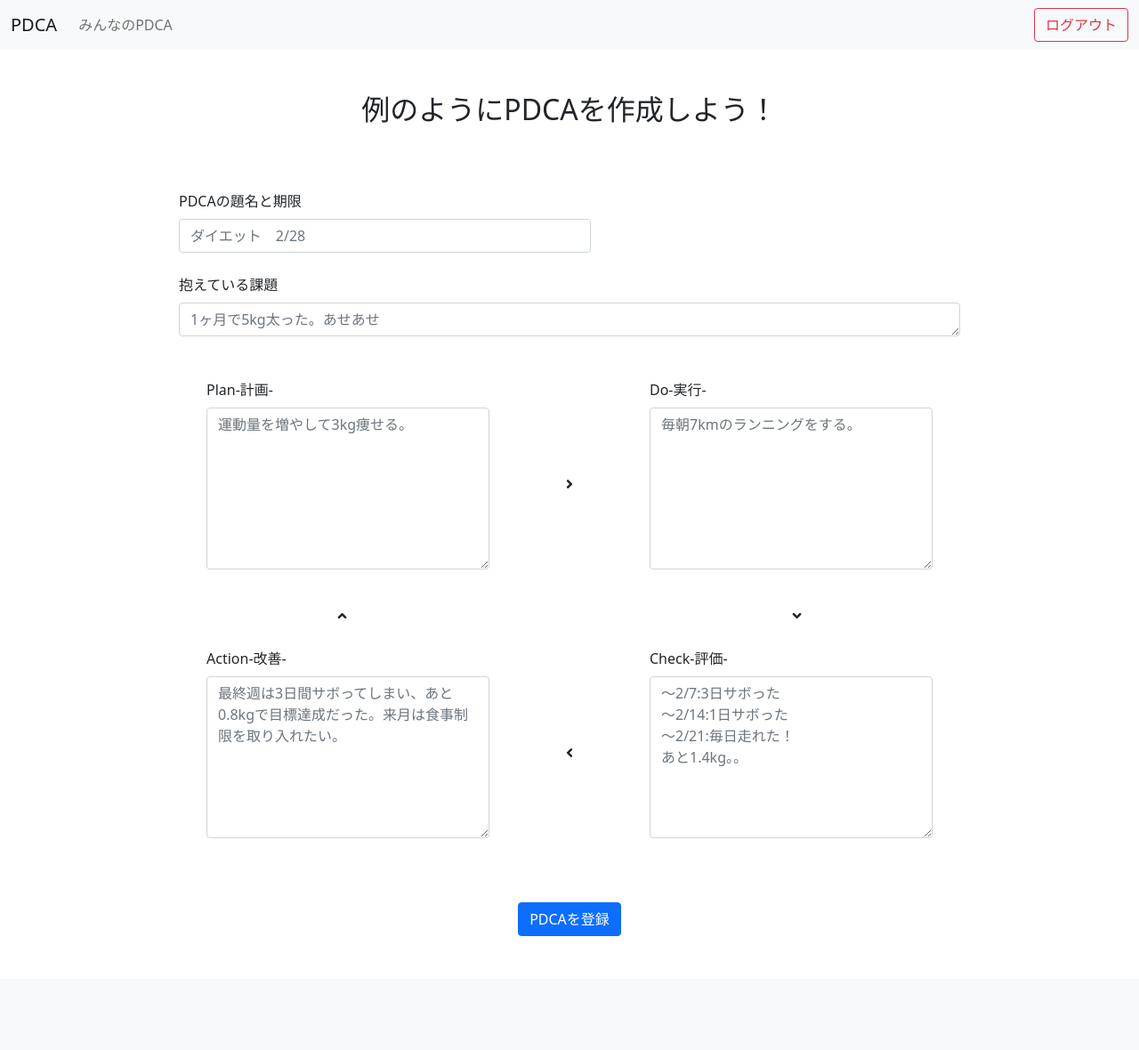
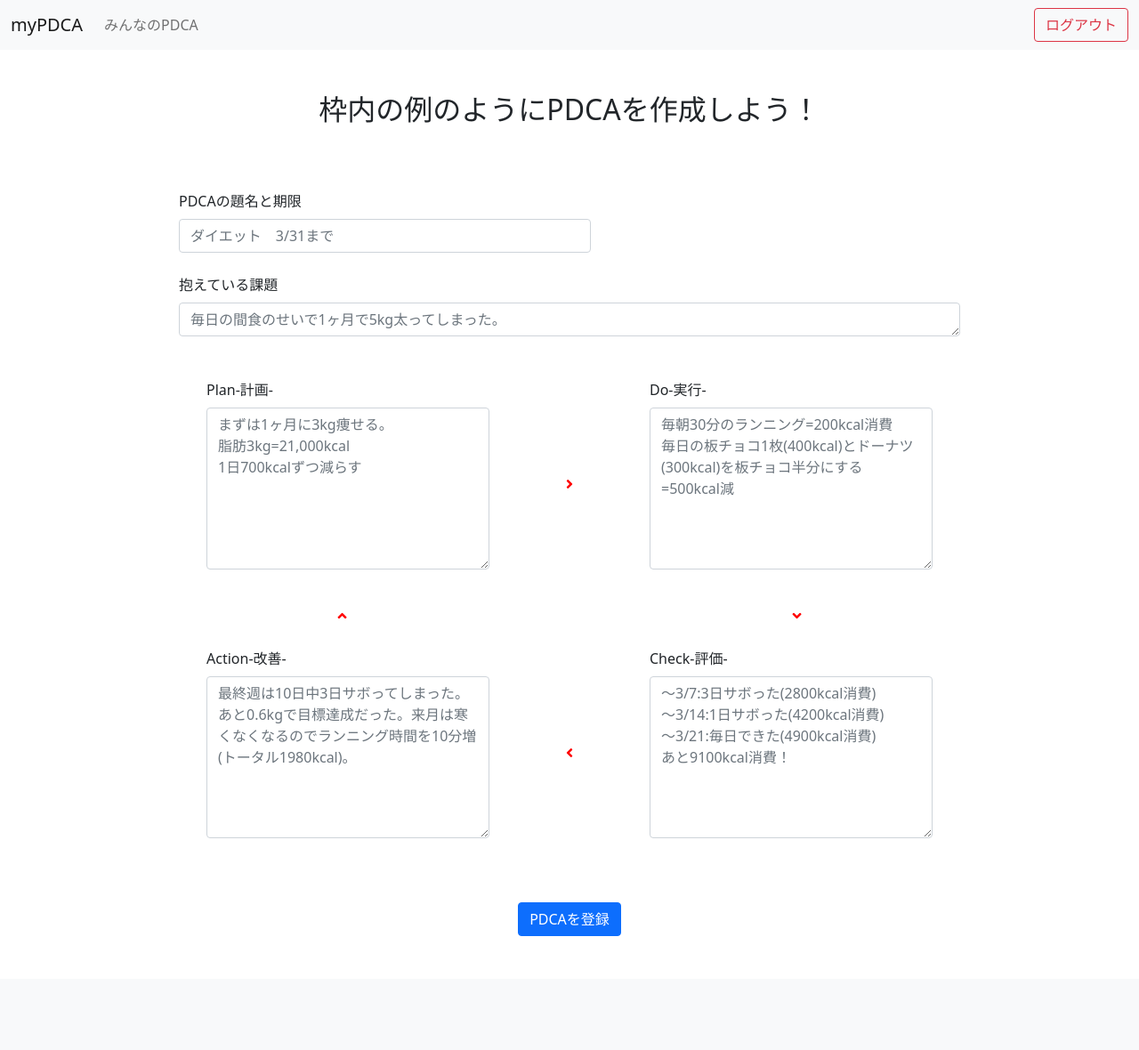
Before and after one commit to ShogoKasuya/myPDCA, a PHP site: page /register.php in a window 1280 px wide. Shown: the whole page at 89% size. Run offline with PHP 8.4, Linux system fonts and the light colour scheme; data that the repository does not hold is empty; some libraries are stand-ins or nearby versions.

Commit message:
[add]機能修正

```diff
--- a/register.php
+++ b/register.php
@@ -1,5 +1,7 @@
 <?php
 session_start();
+require('library.php');
+$db = dbconnect();
 
 if (isset($_SESSION['id']) && isset($_SESSION['name'])){
     $id = $_SESSION['id'];
@@ -28,8 +30,6 @@ if ( $_SERVER['REQUEST_METHOD'] === 'POST') {
     exit();
 }
 
-require('library.php');
-$db = dbconnect();
 ?>
 <!DOCTYPE html>
 <html lang="ja">
@@ -37,7 +37,7 @@ $db = dbconnect();
     <meta charset="UTF-8">
     <meta http-equiv="X-UA-Compatible" content="IE=edge">
     <meta name="viewport" content="width=device-width, initial-scale=1.0">
-    <title>PDCA</title>
+    <title>myPDCA</title>
 
     <link rel="stylesheet" href="css/bootstrap.min.css">
     <link href="https://use.fontawesome.com/releases/v5.6.1/css/all.css" rel="stylesheet">
@@ -47,7 +47,7 @@ $db = dbconnect();
     <header>
         <nav class="navbar navbar-expand-lg navbar-light bg-light">
             <div class="container-fluid">
-                <a class="navbar-brand" href="index.php">PDCA</a>
+                <a class="navbar-brand" href="index.php">myPDCA</a>
                 <button class="navbar-toggler" type="button" data-bs-toggle="collapse" data-bs-target="#navbarSupportedContent" aria-controls="navbarSupportedContent" aria-expanded="false" aria-label="Toggle navigation">
                     <span class="navbar-toggler-icon"></span>
                 </button>
@@ -68,57 +68,57 @@ $db = dbconnect();
     </header>
 
     <!-- PDCA登録フォーム -->
-    <h2 class="text-center my-5">例のようにPDCAを作成しよう！</h2>
+    <h2 class="text-center my-5">枠内の例のようにPDCAを作成しよう！</h2>
     <div class="container">
         <div class="row">
             <div class="col-10 offset-1">
                 <form action="" method="post">
                     <div class="col-6 m-4">
                         <label class="form-label" for="">PDCAの題名と期限</label>
-                        <input class="form-control" name="title" type="text" placeholder="ダイエット　2/28">
+                        <input class="form-control" name="title" type="text" placeholder="ダイエット　3/31まで">
                     </div>
                     <div class="m-4">
                         <label class="form-label" for="">抱えている課題</label>
-                        <textarea class="form-control" name="theme" cols="30" rows="1" placeholder="1ヶ月で5kg太った。あせあせ"></textarea>
+                        <textarea class="form-control" name="theme" cols="30" rows="1" placeholder="毎日の間食のせいで1ヶ月で5kg太ってしまった。"></textarea>
                     </div>
                     <div class="d-flex justify-content-around">
                         <div class="m-4">
                             <label class="form-label" for="">Plan-計画-</label>
-                            <textarea class="form-control" name="plan" cols="30" rows="7" placeholder="運動量を増やして3kg痩せる。"></textarea>
+                            <textarea class="form-control" name="plan" cols="30" rows="7" placeholder="まずは1ヶ月に3kg痩せる。&#13;&#10;脂肪3kg=21,000kcal&#13;&#10;1日700kcalずつ減らす"></textarea>
                         </div>
                         <!-- ここから矢印 -->
                         <div style="margin-top: 130px;">
-                            <i class="fas fa-angle-right"></i>
+                            <i class="fas fa-angle-right" style="color: red;"></i>
                         </div>
                         <!-- ここまで矢印 -->
                         <div class="m-4">
                             <label class="form-label" for="">Do-実行-</label>
-                            <textarea class="form-control" name="do" cols="30" rows="7" placeholder="毎朝7kmのランニングをする。"></textarea>
+                            <textarea class="form-control" name="do" cols="30" rows="7" placeholder="毎朝30分のランニング=200kcal消費&#13;&#10;毎日の板チョコ1枚(400kcal)とドーナツ(300kcal)を板チョコ半分にする=500kcal減"></textarea>
                         </div>
                     </div>
                     <!-- ここから矢印 -->
                     <div class="d-flex justify-content-around">
                         <div class="mt-3 me-5">
-                            <i class="fas fa-angle-up"></i>
+                            <i class="fas fa-angle-up" style="color: red;"></i>
                         </div>
                         <div class="mt-3 ms-5">
-                            <i class="fas fa-angle-down"></i>
+                            <i class="fas fa-angle-down" style="color: red;"></i>
                         </div>
                     </div>
                     <!-- ここまで矢印 -->
                     <div class="d-flex justify-content-around">
                         <div class="m-4">
                             <label class="form-label" for="">Action-改善-</label>
-                            <textarea class="form-control" name="action" cols="30" rows="7" placeholder="最終週は3日間サボってしまい、あと0.8kgで目標達成だった。来月は食事制限を取り入れたい。"></textarea>
+                            <textarea class="form-control" name="action" cols="30" rows="7" placeholder="最終週は10日中3日サボってしまった。あと0.6kgで目標達成だった。来月は寒くなくなるのでランニング時間を10分増(トータル1980kcal)。"></textarea>
                         </div>
                         <!-- ここから矢印 -->
                         <div style="margin-top: 130px;">
-                            <i class="fas fa-angle-left"></i>
+                            <i class="fas fa-angle-left" style="color: red;"></i>
                         </div>
                         <!-- ここまで矢印 -->
                         <div class="m-4">
                             <label class="form-label" for="">Check-評価-</label>
-                            <textarea class="form-control" name="checking" cols="30" rows="7" placeholder="〜2/7:3日サボった&#13;&#10;〜2/14:1日サボった&#13;&#10;〜2/21:毎日走れた！&#13;&#10;あと1.4kg。。"></textarea>
+                            <textarea class="form-control" name="checking" cols="30" rows="7" placeholder="〜3/7:3日サボった(2800kcal消費)&#13;&#10;〜3/14:1日サボった(4200kcal消費)&#13;&#10;〜3/21:毎日できた(4900kcal消費)&#13;&#10;あと9100kcal消費！"></textarea>
                         </div>
                     </div>
                     <div class="text-center my-5">
```
Also changed, not shown: detail.php (+13 -13 lines), edit.php (+13 -13 lines), index.php (+8 -7 lines), login.php (+11 -8 lines).
